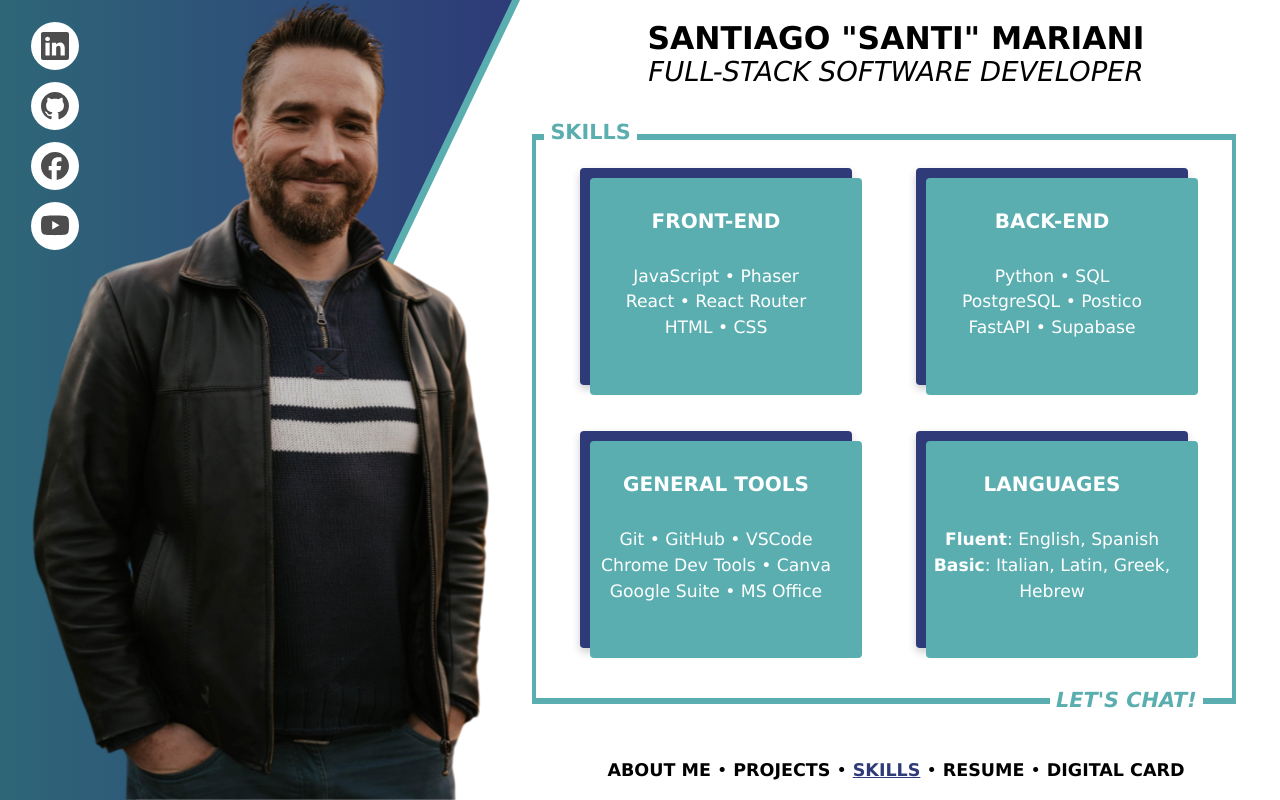
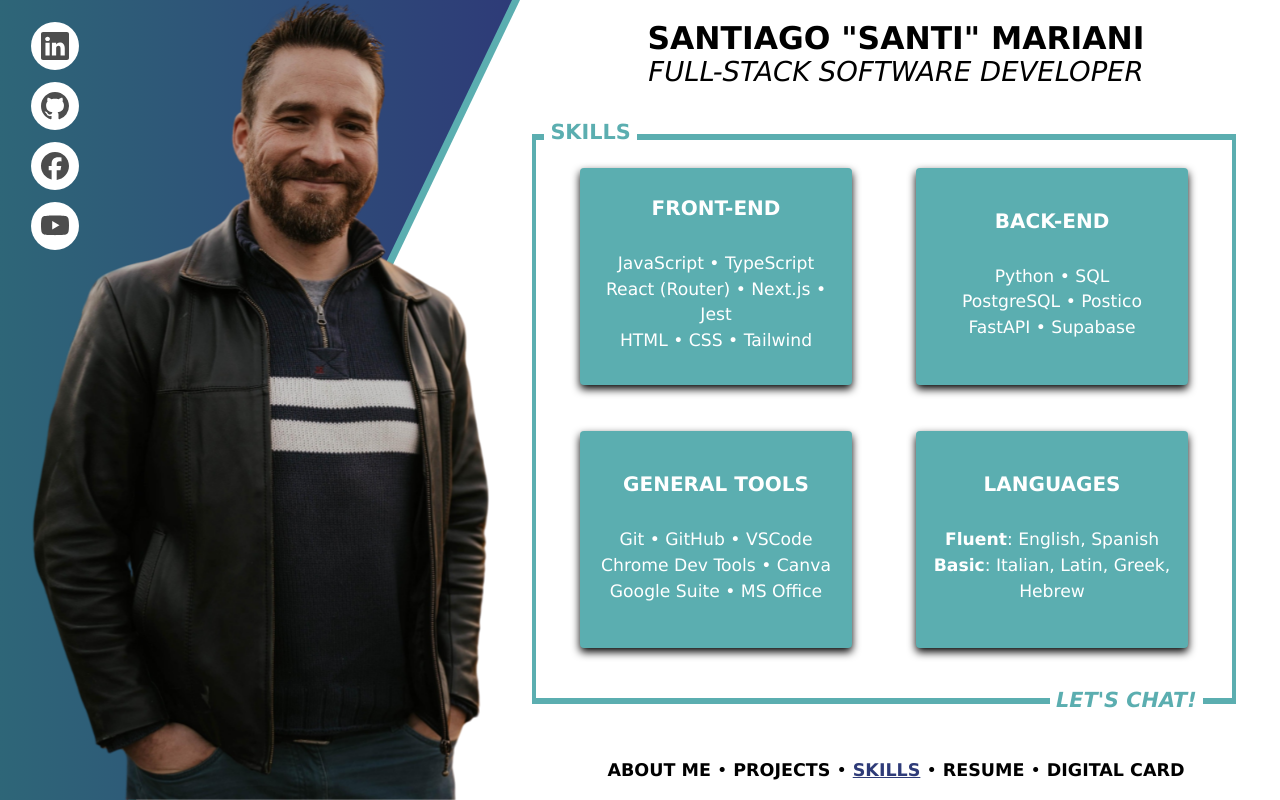
Before and after one commit to santimariani/portfolio, a React (Vite) app: page /skills in a window 1280 px wide. Built offline with nearby package versions, Linux system fonts and the light colour scheme.

Commit message:
updated skills

```diff
--- a/src/CSS/Skills.css
+++ b/src/CSS/Skills.css
@@ -19,26 +19,13 @@
   justify-content: center;
   align-items: center;
   text-align: center;
-  background-color: rgb(46, 59, 120); /* Darker blue */
+  background-color: rgb(91, 174, 176);
   border-radius: 0.5vh;
   color: #ffffff;
   padding: 2vh;
-  box-shadow: 0 4px 8px rgba(0, 0, 0, 0.2);
+  box-shadow: 0 4px 8px rgb(0, 0, 0);
   position: relative;
   z-index: 1;
-}
-
-.skillsDiv::before {
-  content: "";
-  position: absolute;
-  top: 0;
-  left: 0;
-  width: 100%;
-  height: 100%;
-  background-color: rgb(91, 174, 176); /* Tealish blue */
-  border-radius: 0.5vh;
-  z-index: -1;
-  transform: translate(10px, 10px);
 }
 
 .skillsDiv h3 {
--- a/src/Routes/Skills.jsx
+++ b/src/Routes/Skills.jsx
@@ -7,7 +7,7 @@ const Skills = () => {
       {/* Front-End Skills */}
       <div className="skillsDiv" id="frontendDiv">
         <h3>Front-End</h3>
-        <h4>JavaScript • Phaser <br></br>React • React Router <br></br> HTML • CSS</h4>
+        <h4>JavaScript • TypeScript <br></br>React (Router) •  Next.js • Jest <br></br> HTML • CSS • Tailwind</h4>
       </div>
 
       {/* Back-End Skills */}
```
Also changed, not shown: 1 other file (tests, documents, lock files or other folders).
